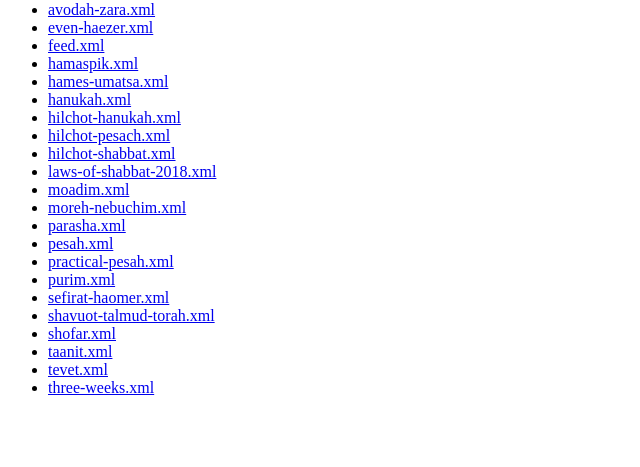
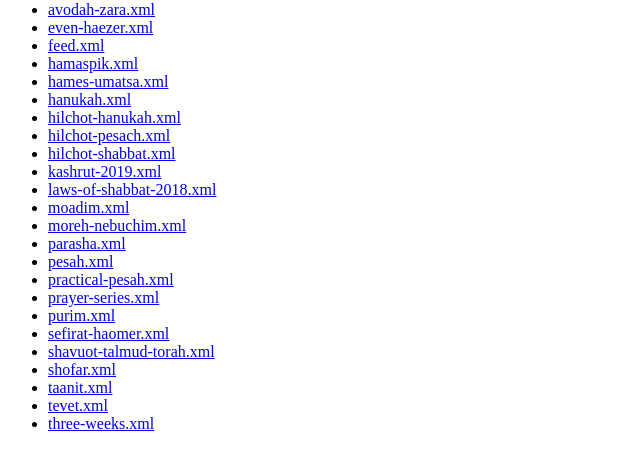
Before and after one commit to doronschwartz/rabbikada-podcast, a plain HTML site: page index.html in a window 1280 px wide. Shown: the part 79-546 px from the top of the page, without its empty margins (0-640 px from the left). Drawn offline with Linux system fonts and the light colour scheme.

Commit message:
auto-sync 2026-11-03

```diff
--- a/index.html
+++ b/index.html
@@ -8,12 +8,14 @@
 <li><a href="hilchot-hanukah.xml">hilchot-hanukah.xml</a></li>
 <li><a href="hilchot-pesach.xml">hilchot-pesach.xml</a></li>
 <li><a href="hilchot-shabbat.xml">hilchot-shabbat.xml</a></li>
+<li><a href="kashrut-2019.xml">kashrut-2019.xml</a></li>
 <li><a href="laws-of-shabbat-2018.xml">laws-of-shabbat-2018.xml</a></li>
 <li><a href="moadim.xml">moadim.xml</a></li>
 <li><a href="moreh-nebuchim.xml">moreh-nebuchim.xml</a></li>
 <li><a href="parasha.xml">parasha.xml</a></li>
 <li><a href="pesah.xml">pesah.xml</a></li>
 <li><a href="practical-pesah.xml">practical-pesah.xml</a></li>
+<li><a href="prayer-series.xml">prayer-series.xml</a></li>
 <li><a href="purim.xml">purim.xml</a></li>
 <li><a href="sefirat-haomer.xml">sefirat-haomer.xml</a></li>
 <li><a href="shavuot-talmud-torah.xml">shavuot-talmud-torah.xml</a></li>
```
